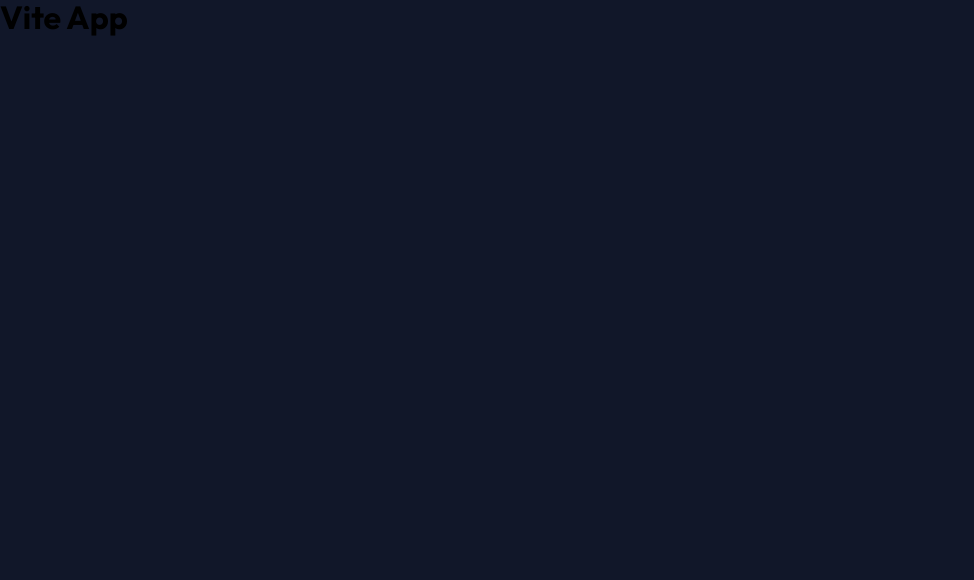
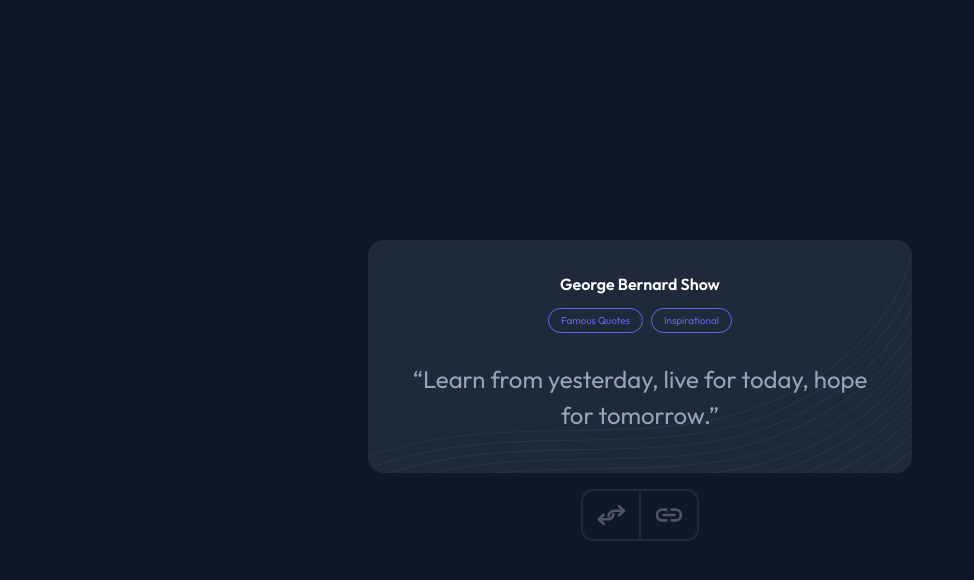
Before and after one commit to h-yoshikawa44/ch-random-quote, a website built with Vite: page index.html in a window 1280 px wide. Shown: the whole page, without its empty margins (0-974 px from the left). Built offline with nearby package versions, Linux system fonts and the light colour scheme.

Commit message:
feat: UIをざっと組んだやつ(#3)

```diff
--- a/css/style.css
+++ b/css/style.css
@@ -14,6 +14,7 @@
   --author-text-color: var(--white);
   --tag-color: var(--dark-blue);
   --quote-text-color: var(--light-gray);
+  --action-buttons-border-color: var(--light-black);
   --icon-color: var(--gray);
 
   /* font */
@@ -30,3 +31,110 @@ body {
   -moz-osx-font-smoothing: grayscale;
   background-color: var(--background-color);
 }
+
+/* common
+-------------------- */
+
+.container {
+  max-width: 544px;
+  margin-right: auto;
+  margin-left: auto;
+}
+
+/* header
+-------------------- */
+
+/* ref: https://tailwindcss.com/docs/screen-readers */
+.header {
+  position: absolute;
+  width: 1px;
+  height: 1px;
+  padding: 0;
+  margin: -1px;
+  overflow: hidden;
+  clip: rect(0, 0, 0, 0);
+  white-space: nowrap;
+  border-width: 0;
+}
+
+/* main
+-------------------- */
+
+.main {
+  padding-top: 240px;
+  padding-bottom: 260px;
+}
+
+.quote-card {
+  padding: 32px 4px 40px;
+  text-align: center;
+  background-color: var(--quote-background-color);
+  background-image: url('/images/bg-image-random-quote.svg');
+  background-position-x: right;
+  background-size: cover;
+  border-radius: 16px;
+}
+
+.quote-card__author {
+  font-size: 1rem;
+  font-style: normal;
+  font-weight: 600;
+  color: var(--author-text-color);
+}
+
+.quote-card__tag-list {
+  display: flex;
+  column-gap: 8px;
+  justify-content: center;
+  margin-top: 12px;
+}
+
+.quote-card__tag {
+  padding: 4px 12px;
+  font-size: 0.625rem;
+  color: var(--tag-color);
+  border: 1px solid var(--tag-color);
+  border-radius: 24px;
+}
+
+.quote-card__quote {
+  margin-top: 28px;
+  font-size: 1.5rem;
+  color: var(--quote-text-color);
+}
+
+.action-buttons {
+  display: flex;
+  width: fit-content;
+  margin-top: 16px;
+  margin-right: auto;
+  margin-left: auto;
+  border: 2px solid var(--action-buttons-border-color);
+  border-radius: 12px;
+}
+
+.action-buttons__button {
+  padding: 8px 12px;
+  color: var(--icon-color);
+  background-color: var(--background-color);
+  border-top: none;
+  border-right: 2px solid var(--action-buttons-border-color);
+  border-bottom: none;
+  border-left: none;
+}
+
+.action-buttons__button:first-child {
+  border-top-left-radius: 12px;
+  border-bottom-left-radius: 12px;
+}
+
+.action-buttons__button:last-child {
+  border-right: none;
+  border-top-right-radius: 12px;
+  border-bottom-right-radius: 12px;
+}
+
+.action-buttons__button-icon {
+  width: 32px;
+  height: 32px;
+}
--- a/index.html
+++ b/index.html
@@ -19,9 +19,43 @@
     />
   </head>
   <body>
-    <div id="app">
-      <h1>Vite App</h1>
-    </div>
+    <header class="header">
+      <h1>Random Quote</h1>
+    </header>
+    <main class="main">
+      <div class="container">
+        <div class="quote-card">
+          <cite class="quote-card__author">George Bernard Show</cite>
+          <div class="quote-card__tag-list">
+            <span class="quote-card__tag">Famous Quotes</span>
+            <span class="quote-card__tag">Inspirational</span>
+          </div>
+          <blockquote class="quote-card__quote">
+            “Learn from yesterday, live for today, hope for tomorrow.”
+          </blockquote>
+        </div>
+        <div class="action-buttons">
+          <button class="action-buttons__button">
+            <img
+              class="action-buttons__button-icon"
+              src="/images/Regroup.svg"
+              alt="Regroup"
+              width="24"
+              height="24"
+            />
+          </button>
+          <button class="action-buttons__button">
+            <img
+              class="action-buttons__button-icon"
+              src="/images/link.svg"
+              alt="copy quote"
+              width="24"
+              height="24"
+            />
+          </button>
+        </div>
+      </div>
+    </main>
     <script type="module" src="/js/main.js"></script>
   </body>
 </html>
```
